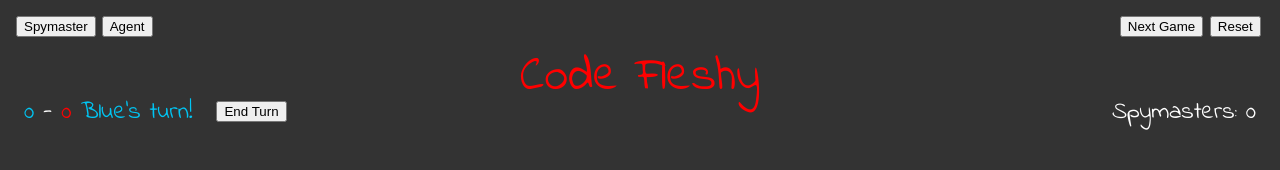
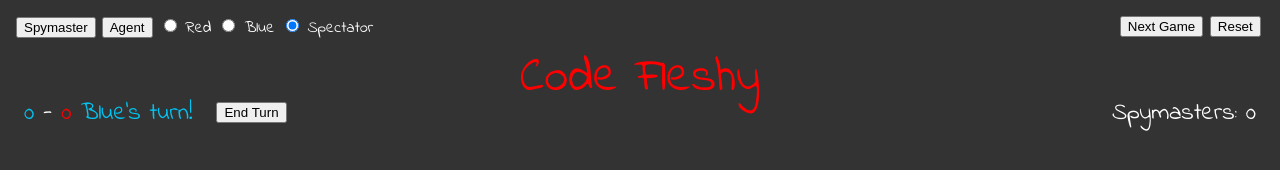
Before and after one commit to mfleshner/codenames, a website: page public/index.html in a window 1280 px wide. Drawn offline with nearby package versions, Linux system fonts and the light colour scheme; no server answers.

Commit message:
team choices

```diff
--- a/public/app.js
+++ b/public/app.js
@@ -12,6 +12,7 @@ angular.module('codenames', []).controller('appController', function($scope, $ht
   $scope.red = $scope.blue = 0;
   $scope.title = "Code Fleshy";
   $scope.turn = "Blue";
+  $scope.team = "Spectator";
 
   _gameover = function(){
     if($scope.red == 0) $scope.title = "RED WINS!!!";
@@ -94,6 +95,7 @@ angular.module('codenames', []).controller('appController', function($scope, $ht
   }
 
   $scope.select = function(card){
+    if($scope.team == $scope.turn || $scope.spymaster) {
       if(!card.selected){
         if(card.textColor == "red"){
           $scope.red--;
@@ -111,6 +113,7 @@ angular.module('codenames', []).controller('appController', function($scope, $ht
       }
       socket.emit('card selected', $scope.cards.indexOf(card));
       if($scope.red == 0 || $scope.blue == 0) _gameover();
+    }
   }
 
   socket.on('spymaster', function(masters){ //new spymaster added
--- a/public/codenames.css
+++ b/public/codenames.css
@@ -12,6 +12,7 @@ body {
 
 .role{
   margin: 1em;
+  color: white;
 }
 
 .nextG {
--- a/public/index.html
+++ b/public/index.html
@@ -14,6 +14,9 @@
 <div class="role">
   <button ng-click="role('spymaster')" ng-disabled='(masters>1)'>Spymaster</button>
   <button ng-click="role('agent')">Agent</button>
+  <input type="radio" name="team" value="Red" ng-model="team"> Red
+  <input type="radio" name="team" value="Blue" ng-model="team"> Blue
+  <input type="radio" name="team" value="Spectator" ng-model="team"> Spectator
   <button class="nextG" ng-click="reset()">Reset</button>
   <button class="nextG" ng-click="nextGame()">Next Game</button>
 </div>
```
Lines whose indentation alone changed are shown as unchanged.
